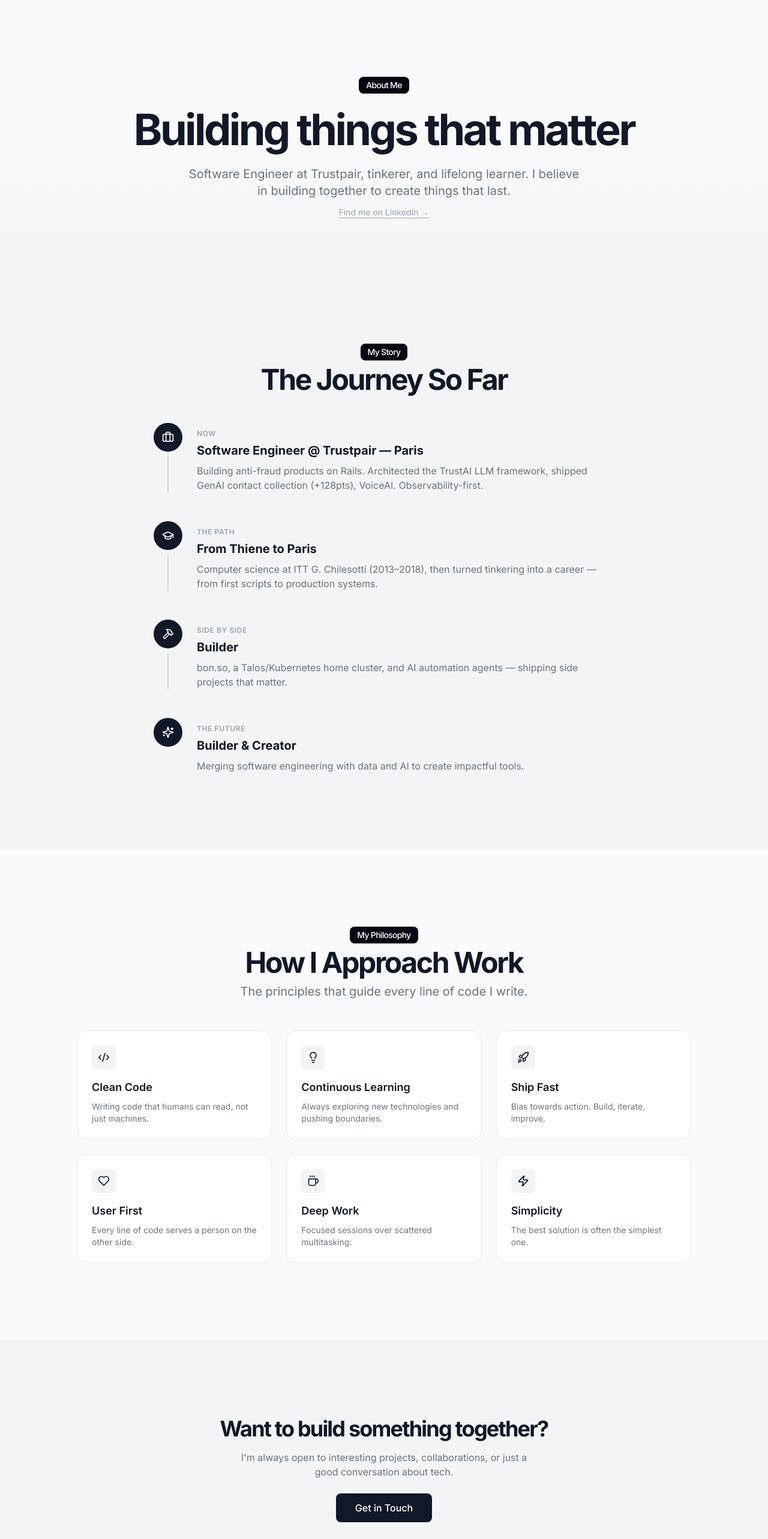
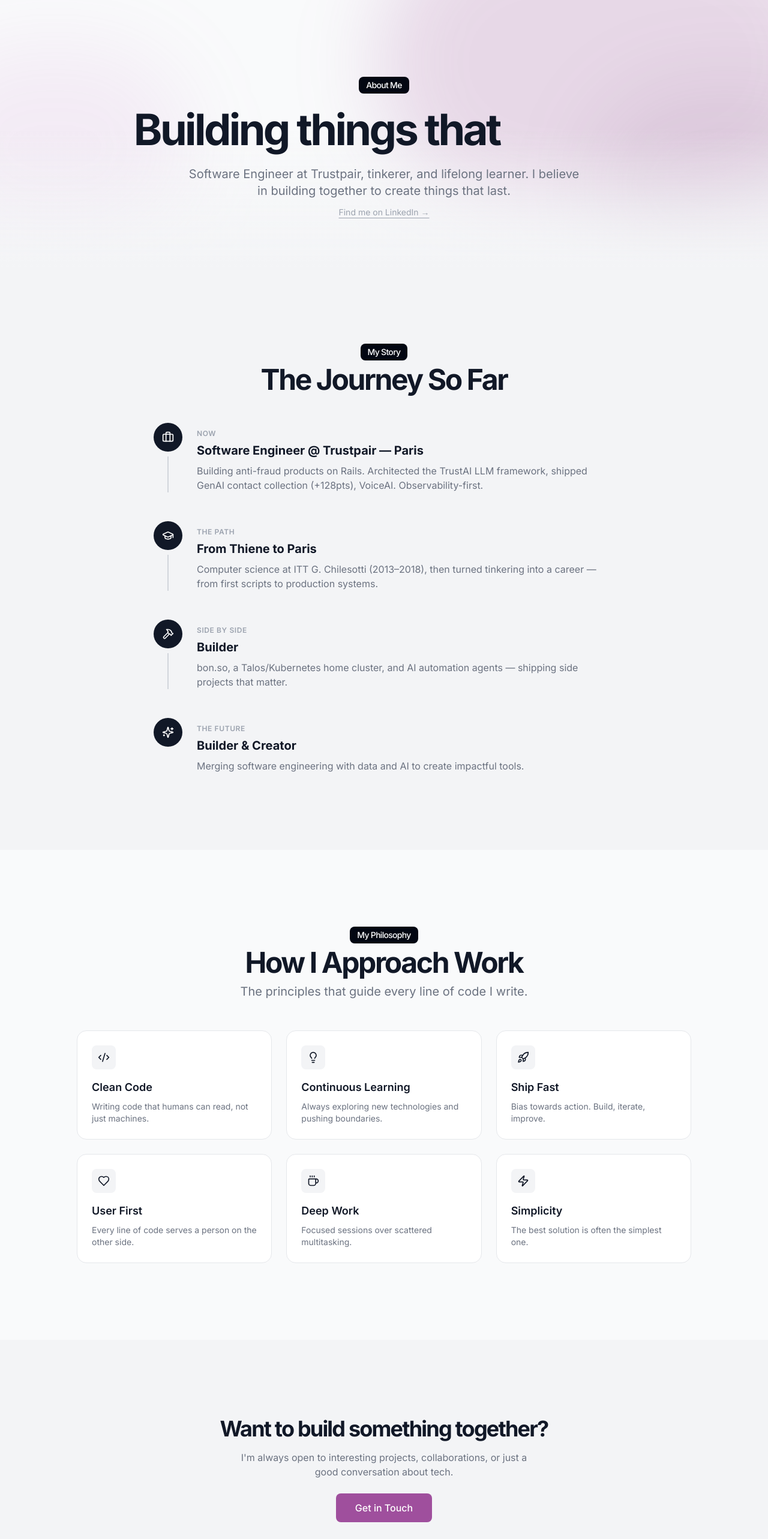
Before and after one commit to yeboster/landing, a Next.js app: page /about in a window 1280 px wide. Shown: the part 80-2646 px from the top of the page at 60% size. Built offline with nearby package versions, Linux system fonts and the light colour scheme.

Commit message:
about: align with homepage design system (aurora hero, purple accents)

```diff
--- a/src/components/about-client.tsx
+++ b/src/components/about-client.tsx
@@ -6,6 +6,7 @@ import { Chip } from '@/components/ui/chip'
 import { Section, SectionTitle } from '@/components/ui/section'
 import { TiltCard } from '@/components/tilt-card'
 import { SplitText } from '@/components/split-text'
+import { Aurora } from '@/components/aurora'
 import { site } from '@/lib/site'
 
 const fadeUp: Variants = {
@@ -109,6 +110,12 @@ export default function About() {
     <main className="flex-1 overflow-hidden">
       {/* Hero */}
       <section className="w-full pt-16 md:pt-28 lg:pt-36 pb-12 md:pb-20 relative">
+        {/* Aurora background with mouse-parallax */}
+        <Aurora maxOffset={14}>
+          <div className="aurora absolute -top-32 left-1/2 -translate-x-1/2 h-[480px] w-[720px] rounded-full bg-[#9f4f9d]/20 dark:bg-[#9f4f9d]/25 blur-3xl" />
+          <div className="aurora absolute top-24 -left-32 h-[320px] w-[420px] rounded-full bg-[#c06fbe]/10 dark:bg-[#c06fbe]/15 blur-3xl [animation-delay:-6s]" />
+          <div className="aurora absolute top-40 -right-32 h-[320px] w-[420px] rounded-full bg-[#7a3a78]/10 dark:bg-[#7a3a78]/20 blur-3xl [animation-delay:-11s]" />
+        </Aurora>
         <div className="absolute inset-0 bg-gradient-to-b from-transparent via-transparent to-gray-100 dark:to-gray-800/50 pointer-events-none" />
         <div className="max-w-4xl mx-auto px-4 md:px-6 text-center relative z-10">
           <motion.div initial="hidden" animate="visible" custom={0} variants={fadeUp}>
@@ -116,7 +123,9 @@ export default function About() {
           </motion.div>
           <h1 className="mt-6 text-4xl font-bold tracking-tighter sm:text-5xl md:text-6xl lg:text-7xl" aria-label="Building things that matter">
             <SplitText text="Building things that" by="word" />{' '}
-            <SplitText text="matter" by="letter" />
+            <span className="bg-gradient-to-r from-[#9f4f9d] via-[#c06fbe] to-[#9f4f9d] bg-clip-text text-transparent">
+              <SplitText text="matter" by="letter" />
+            </span>
           </h1>
           <motion.p
             className="mt-6 max-w-2xl mx-auto text-lg text-gray-500 dark:text-gray-300 md:text-xl"
@@ -233,8 +242,8 @@ export default function About() {
                 viewport={{ once: true, margin: '-50px' }}
                 custom={i} variants={scaleIn}
               >
-                <TiltCard className="group relative p-6 rounded-2xl bg-white dark:bg-gray-800 border border-gray-200 dark:border-gray-700 hover:border-gray-400 dark:hover:border-gray-600 transition-colors duration-300 cursor-default">
-                  <div className="w-10 h-10 rounded-lg bg-gray-100 dark:bg-gray-700 flex items-center justify-center mb-4 group-hover:bg-gray-900 group-hover:text-white dark:group-hover:bg-white dark:group-hover:text-gray-900 transition-colors duration-300">
+                <TiltCard className="group relative p-6 rounded-2xl bg-white dark:bg-gray-800 border border-gray-200 dark:border-gray-700 hover:border-[#9f4f9d]/50 dark:hover:border-[#9f4f9d]/50 transition-colors duration-300 cursor-default">
+                  <div className="w-10 h-10 rounded-lg bg-gray-100 dark:bg-gray-700 flex items-center justify-center mb-4 group-hover:bg-[#9f4f9d] group-hover:text-white transition-colors duration-300">
                     <Icon className="w-5 h-5" />
                   </div>
                   <h3 className="font-semibold text-lg">{value.title}</h3>
@@ -264,7 +273,7 @@ export default function About() {
           </p>
           <motion.a
             href="/contact"
-            className="inline-block mt-6 px-8 py-3 bg-gray-900 dark:bg-white text-white dark:text-gray-900 rounded-lg font-medium hover:bg-gray-800 dark:hover:bg-gray-100 transition-colors duration-200"
+            className="inline-block mt-6 px-8 py-3 bg-[#9f4f9d] text-white rounded-lg font-medium hover:bg-[#7a3a78] transition-colors duration-200"
             whileHover={{ scale: 1.05 }}
             whileTap={{ scale: 0.98 }}
           >
```
